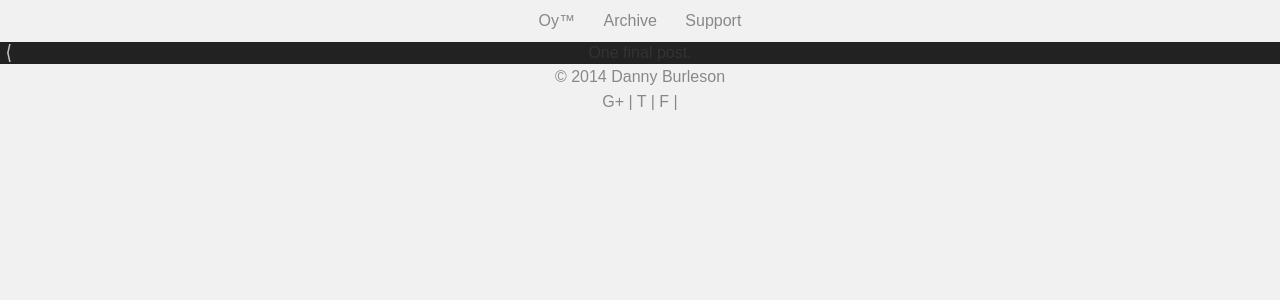
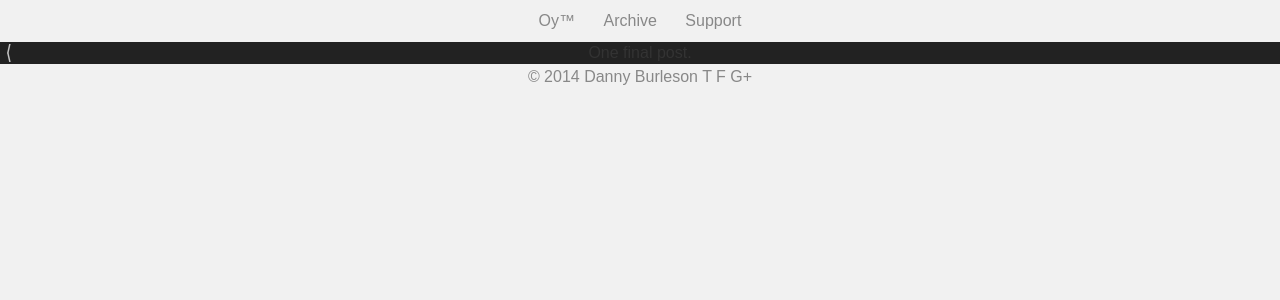
Before and after one commit to oycomics/oycomics.github.io, a Jekyll site: the page built from index.html, in a window 1280 px wide. Shown: the top 300 px of the page. Built offline with Jekyll 4.4.1, drawn with Linux system fonts in a browser that asks for light colours; Markdown is read by kramdown in place of the engine named in the settings; the list of posts is cut into pages by our own code.

Commit message:
Update footer.html

```diff
--- a/_includes/footer.html
+++ b/_includes/footer.html
@@ -1,6 +1,6 @@
 <div class="footer">
-	<a class="footer_nav_item copyright" href="mailto:danny@oycomics.com">&copy; {{ site.time | date: "%Y" }} Danny Burleson</a>
-	<a class="footer_nav_item googleplus" href="https://plus.google.com/+Oycomics" target="_blank">G+</a> |
-	<a class="footer_nav_item twitter" href="https://twitter.com/oycomics" target="_blank">T</a> |
-	<a class="footer_nav_item facebook" href="https://www.facebook.com/oycomics" target="_blank">F</a> |
+<a class="footer_nav_item footer_copyright" href="mailto:danny@oycomics.com">&copy; {{ site.time | date: "%Y" }} Danny Burleson</a>
+<a class="footer_nav_item twitter" href="https://twitter.com/oycomics" target="_blank">T</a>
+<a class="footer_nav_item facebook" href="https://www.facebook.com/oycomics" target="_blank">F</a>
+<a class="footer_nav_item googleplus" href="https://plus.google.com/+Oycomics" target="_blank">G+</a>
 </div>
```
